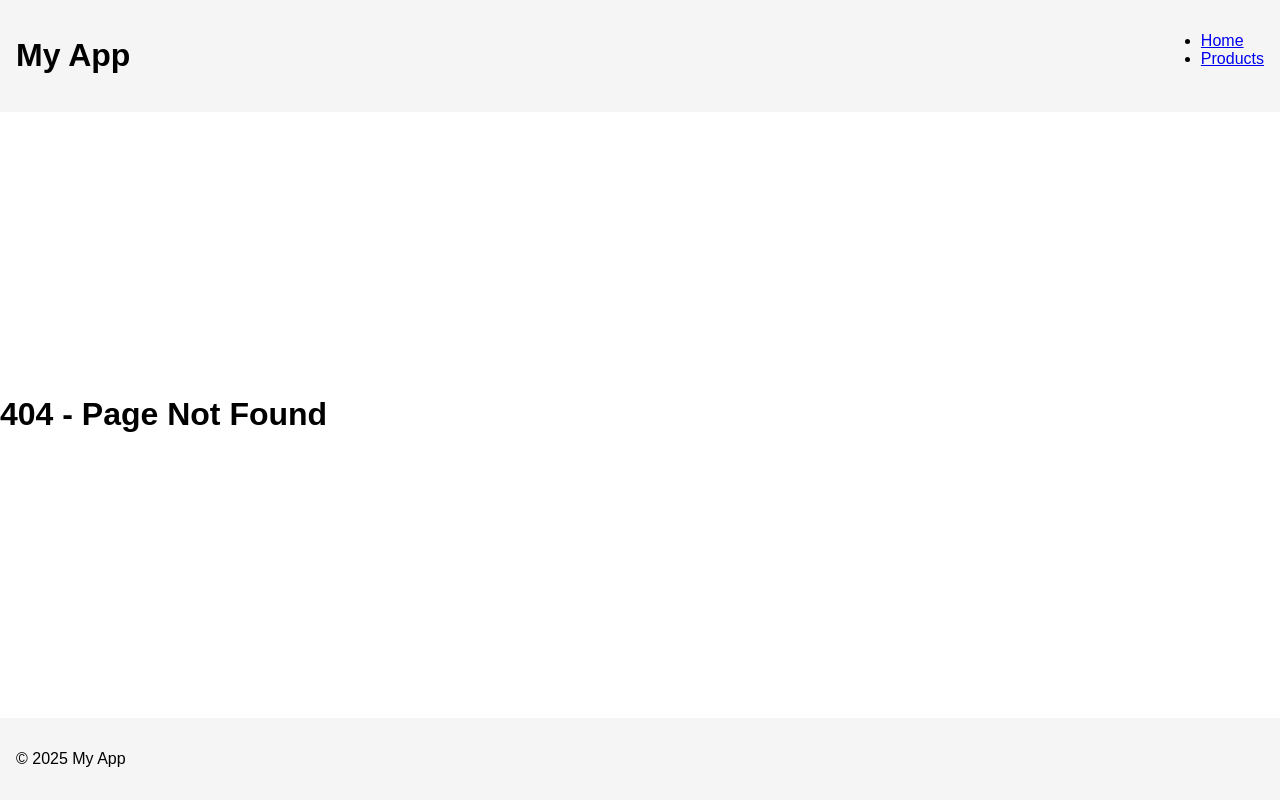
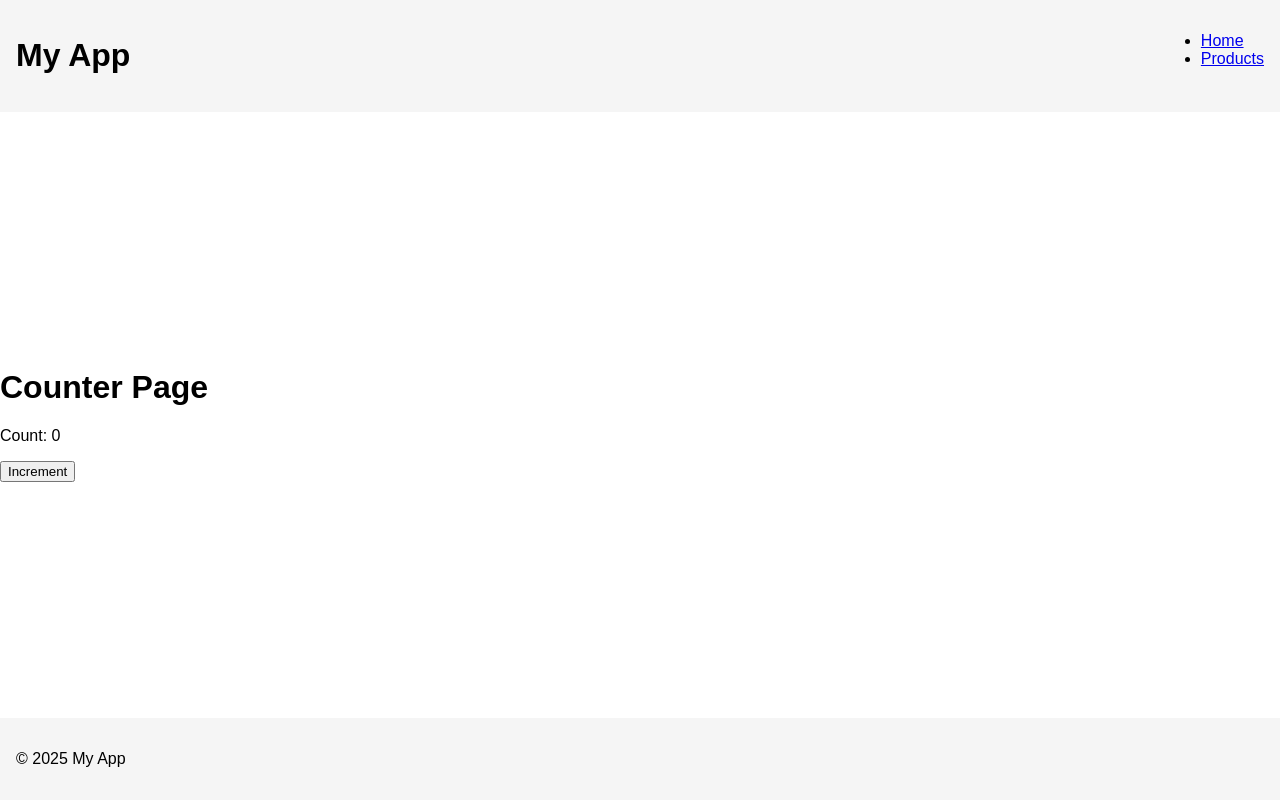
Before and after one commit to Team-Bro-buggers-C211010/NextJs-Work-Place, a Next.js app in the folder routing-basics/: page /counter in a window 1280 px wide. Before the commit this address had no page. Built offline with nearby package versions, Linux system fonts and the light colour scheme.

Commit message:
metadata is not used in file which has use client

```diff
--- /dev/null
+++ b/routing-basics/src/app/counter/page.tsx
@@ -0,0 +1,19 @@
+"use client";
+
+import { useState } from "react";
+
+// export const metadata = {
+//     title: "Counter",
+// }
+
+// Error:   × You are attempting to export "metadata" from a component marked with "use client", which is disallowed. Either remove the export, or the "use client" directive. Read more: https://nextjs.org/
+export default function Counter() {
+  const [count, setCount] = useState(0);
+  return (
+    <div>
+      <h1>Counter Page</h1>
+      <p>Count: {count}</p>
+      <button onClick={() => setCount(count + 1)}>Increment</button>
+    </div>
+  );
+}
```
